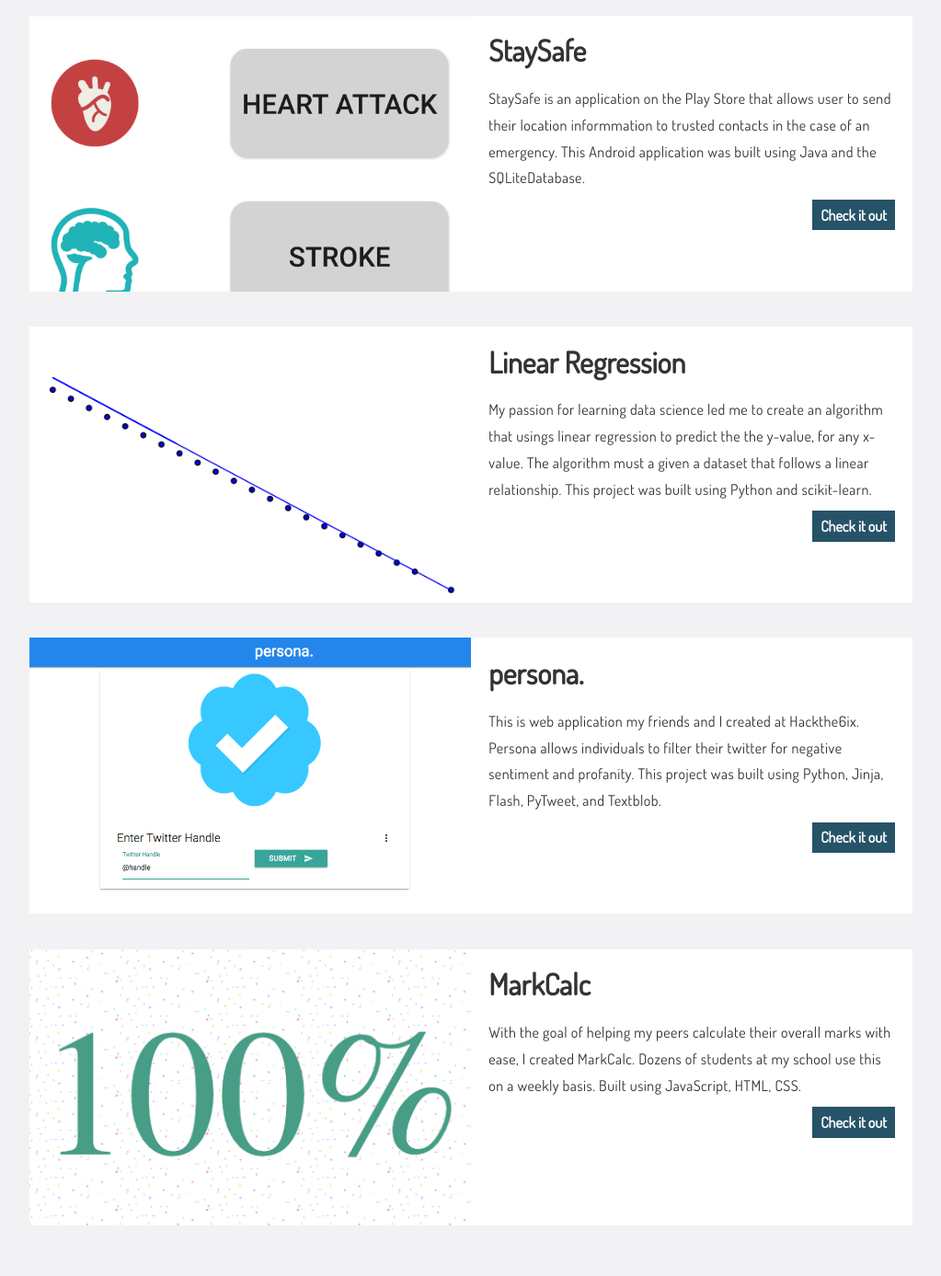
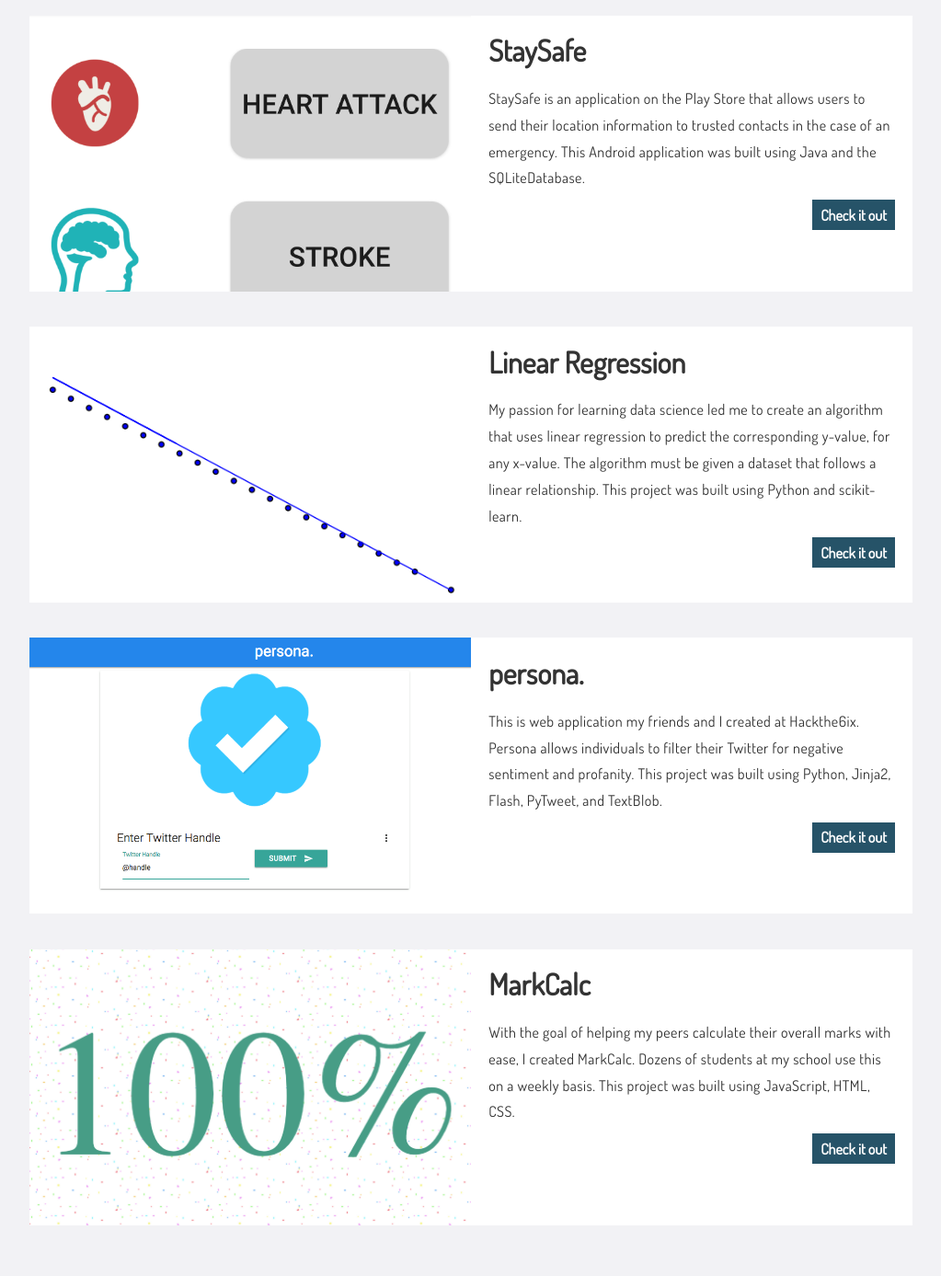
Before and after one commit to rushigandhi/2017-personal-website, a plain HTML site: page index.html in a window 1280 px wide. Shown: the part 1506-2893 px from the top of the page at 92% size, without its empty margins (128-1151 px from the left). Drawn offline with Linux system fonts and the light colour scheme; grey boxes are pictures that could not be loaded.

Commit message:
Update index.html

```diff
--- a/index.html
+++ b/index.html
@@ -60,7 +60,7 @@
 	<div class="text-box">
 		<div class="text-box-content">
 			<h3>StaySafe</h3>
-			<p> StaySafe is an application on the Play Store that allows user to send their location informmation to trusted contacts in the case of an emergency. This Android application was built using Java and the SQLiteDatabase.</p><a class="button" href="https://play.google.com/store/apps/details?id=com.staysafe.staysafe.staysafe&hl=en" target="">Check it out</a>
+			<p>StaySafe is an application on the Play Store that allows users to send their location information to trusted contacts in the case of an emergency. This Android application was built using Java and the SQLiteDatabase.</p><a class="button" href="https://play.google.com/store/apps/details?id=com.staysafe.staysafe.staysafe&hl=en" target="">Check it out</a>
 		</div>
 	</div>
 </section>
@@ -70,7 +70,7 @@
 	<div class="text-box">
 		<div class="text-box-content">
 			<h3>Linear Regression</h3>
-			<p>My passion for learning data science led me to create an algorithm that usings linear regression to predict the the y-value, for any x-value. The algorithm must a given a dataset that follows a linear relationship. This project was built using Python and scikit-learn.</p><a class="button" href="https://github.com/rushigandhi/Linear-Regression" target="">Check it out</a>
+			<p>My passion for learning data science led me to create an algorithm that uses linear regression to predict the corresponding y-value, for any x-value. The algorithm must be given a dataset that follows a linear relationship. This project was built using Python and scikit-learn.</p><a class="button" href="https://github.com/rushigandhi/Linear-Regression" target="">Check it out</a>
 		</div>
 	</div>
 </section>
@@ -80,7 +80,7 @@
 	<div class="text-box">
 		<div class="text-box-content">
 			<h3>persona.</h3>
-			<p>This is web application my friends and I created at Hackthe6ix. Persona allows individuals to filter their twitter for negative sentiment and profanity. This project was built using Python, Jinja, Flash, PyTweet, and Textblob.</p><a class="button" href="https://devpost.com/software/integrity-check" target="">Check it out</a>
+			<p>This is web application my friends and I created at Hackthe6ix. Persona allows individuals to filter their Twitter for negative sentiment and profanity. This project was built using Python, Jinja2, Flash, PyTweet, and TextBlob.</p><a class="button" href="https://devpost.com/software/integrity-check" target="">Check it out</a>
 		</div>
 	</div>
 </section>
@@ -91,7 +91,7 @@
 	<div class="text-box">
 		<div class="text-box-content">
 			<h3>MarkCalc</h3>
-			<p>With the goal of helping my peers calculate their overall marks with ease, I created MarkCalc. Dozens of students at my school use this on a weekly basis. Built using JavaScript, HTML, CSS.</p><a class="button" href="https://markcalc.github.io" target="">Check it out</a>
+			<p>With the goal of helping my peers calculate their overall marks with ease, I created MarkCalc. Dozens of students at my school use this on a weekly basis. This project was built using JavaScript, HTML, CSS.</p><a class="button" href="https://markcalc.github.io" target="">Check it out</a>
 		</div>
 	</div>
 </section>
```
